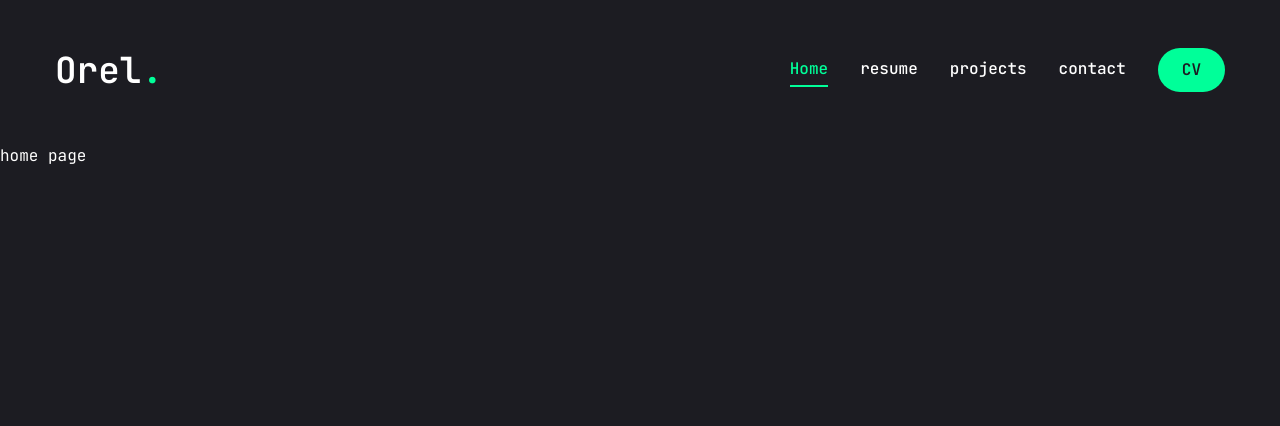
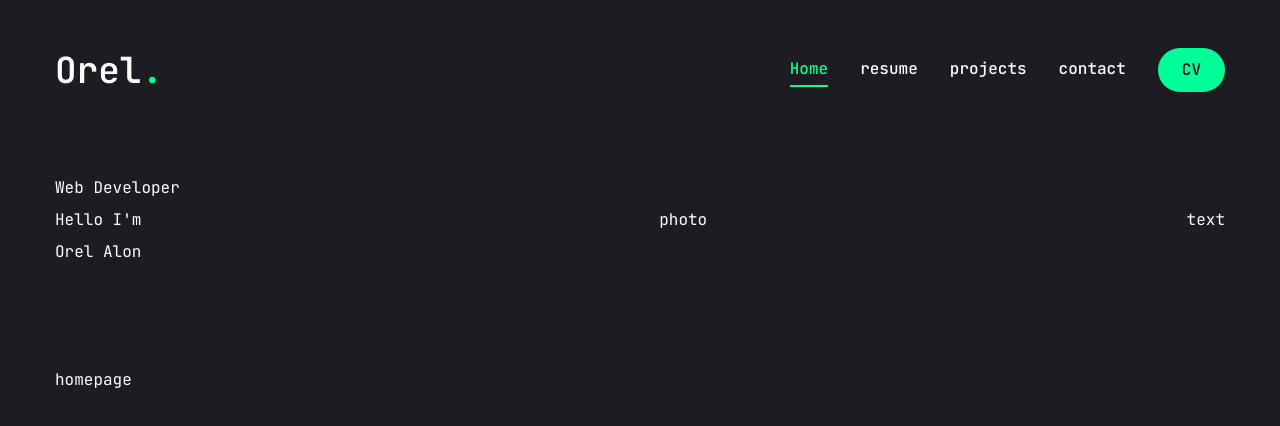
Before and after one commit to OrelAlon/nextjs-portfolio, a Next.js app: page / in a window 1280 px wide. Shown: the top 426 px of the page. Built offline with nearby package versions, Linux system fonts and the light colour scheme.

Commit message:
create home page

```diff
--- a/app/page.jsx
+++ b/app/page.jsx
@@ -1,6 +1,26 @@
+import { Button } from '@/components/ui/button'
+import {FiDownload} from 'react-icons/fi'
 
-export default function Home() {
+const Home = () => {
   return (
-  <main>home page</main>
-  );
+    <section className='h-full'>
+      <div className="container mx-auto h-full">
+<div className="flex flex-col xl:flex-row items-center justify-between xl:pt-8 xl:pb-24">
+
+      {/* text */}
+        <div>
+          <span>Web Developer</span>
+          <h1>Hello I'm <br /><span>Orel Alon</span></h1>
+
+        </div>
+        {/* photo */}
+        <div> photo</div>
+        <div> text</div>
+</div>
+        homepage
+      </div>
+    </section>
+  )
 }
+
+export default Home
```
